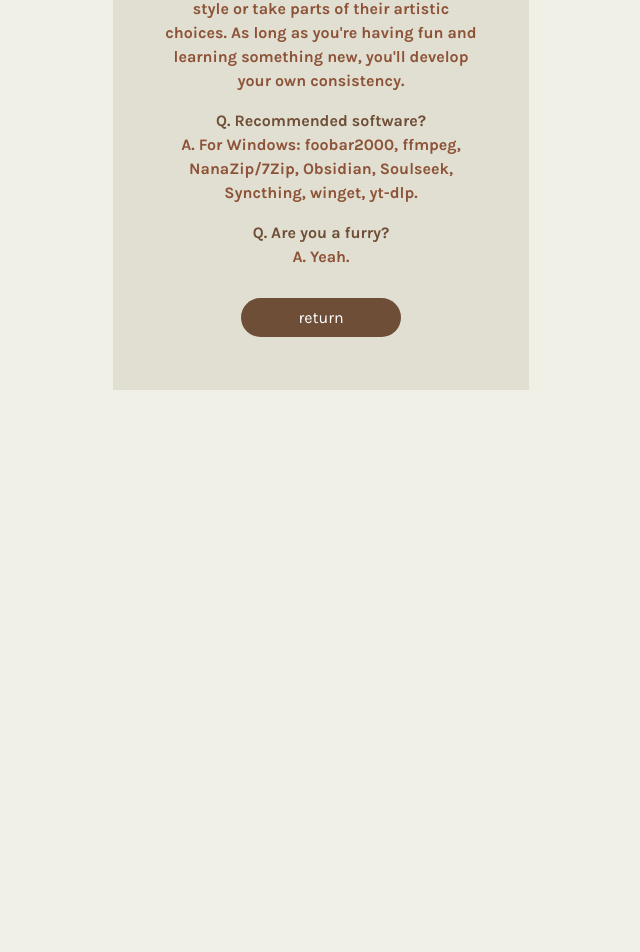
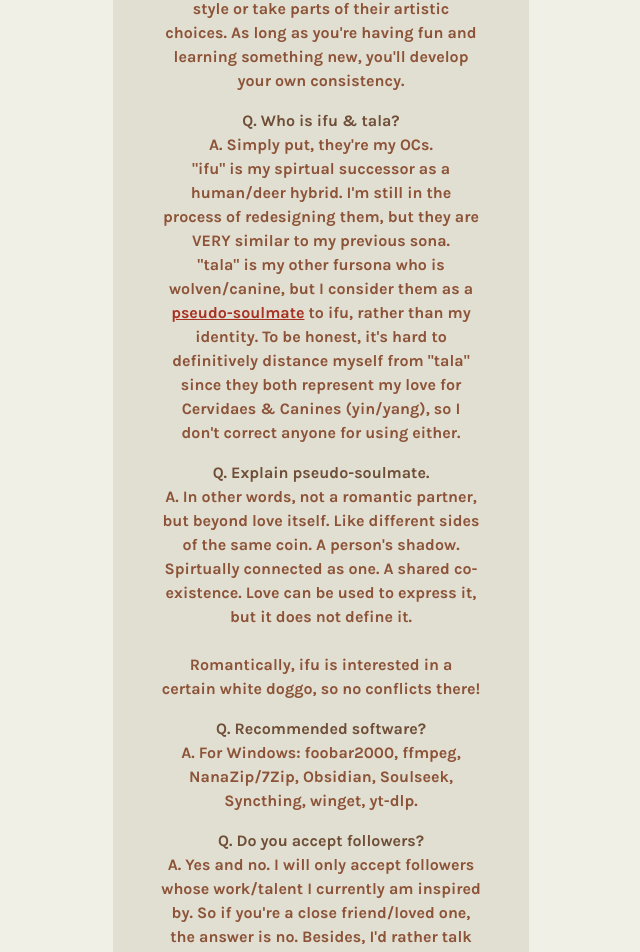
Before and after one commit to sweeneyngo/sweeneyngo.github.io, a React (Vite) app: page /#/faq in a window 1280 px wide. Shown: the part 435-1387 px from the top of the page, without its empty margins (319-959 px from the left). Before the commit the page ends 857 px from the top, so only its background shows below. Built offline with nearby package versions, Linux system fonts and the light colour scheme.

Commit message:
Update faq

```diff
--- a/src/App.css
+++ b/src/App.css
@@ -38,6 +38,10 @@ h4 {
   color: #8d5338;
 }
 
+.answer a {
+  color: #a73122;
+}
+
 .goto {
   display: flex;
   flex-direction: column;
@@ -72,7 +76,7 @@ h4 {
 /* Media adjustments */
 @media (min-width: 768px) and (max-width: 991px) {
   .dialog {
-    width: 15em;
+    width: 17.5em;
   }
 
   .icons a {
@@ -88,7 +92,7 @@ h4 {
 /* Mobile :320px. */
 @media (max-width: 767px) {
   .dialog {
-    width: 10em;
+    width: 12em;
   }
 
   .icons a {
--- a/src/App.tsx
+++ b/src/App.tsx
@@ -16,6 +16,7 @@ function App() {
 
   return (
     <div className="card">
+      <div className="dialog">
         <div className="logo">
           <img className="logo selectDisable" src="https://www.gravatar.com/avatar/8427dba084ed2946d10f6ed3ad04c4f9743d3e6b48a3914c45d74127dd479fa2?s=512" alt="Avatar" />
         </div>
@@ -51,6 +52,8 @@ function App() {
           </a>
         </ul>
       </div>
+
+    </div>
   )
 }
 
--- a/src/index.css
+++ b/src/index.css
@@ -73,7 +73,6 @@ button:focus-visible {
   }
 
   button {
-    width: 8.5em;
     font-size: 14px;
   }
 }
--- a/src/views/FAQ.tsx
+++ b/src/views/FAQ.tsx
@@ -15,8 +15,26 @@ function FAQ() {
                 <h4 className="answer">A. I'm a personal advocate in imitating your heroes. If you are inspired by someone's
                     art, it's okay to replicate their style or take parts of their artistic choices. As long as
                     you're having fun and learning something new, you'll develop your own consistency.</h4>
+                <h4 className="question">Q. Who is ifu & tala?</h4>
+                <h4 className="answer">A. Simply put, they're my OCs.
+                    <br /> "ifu" is my spirtual successor as a human/deer hybrid. I'm still in the process of redesigning them, but they are VERY similar to my previous sona.
+                    <br />
+                    "tala" is my other fursona who is wolven/canine, but I consider them as a
+                    {" "}<a href="https://www.youtube.com/watch?v=lNdMyz7BHe8">pseudo-soulmate</a> to ifu, rather than my identity.
+                    To be honest, it's hard to definitively distance myself from "tala" since they both represent my
+                    love for Cervidaes & Canines (yin/yang), so I don't correct anyone for using either.</h4>
+                <h4 className="question">Q. Explain pseudo-soulmate.</h4>
+                <h4 className="answer">A. In other words, not a romantic partner, but beyond love itself. Like different sides of the same coin. A person's shadow. Spirtually connected as one. A shared co-existence. Love can be used to express it, but it does not define it.
+                    <br />
+                    <br />
+                    Romantically, ifu is interested in a certain white doggo, so no conflicts there!
+                </h4>
                 <h4 className="question">Q. Recommended software?</h4>
                 <h4 className="answer">A. For Windows: foobar2000, ffmpeg, NanaZip/7Zip, Obsidian, Soulseek, Syncthing, winget, yt-dlp.</h4>
+                <h4 className="question">Q. Do you accept followers?</h4>
+                <h4 className="answer">A. Yes and no. I will only accept followers whose work/talent I currently am inspired by.
+                    So if you're a close friend/loved one, the answer is no.
+                    Besides, I'd rather talk to y'all in chats anyway, social media's not the place for that.</h4>
                 <h4 className="question">Q. Are you a furry?</h4>
                 <h4 className="answer">A. Yeah.</h4>
             </div>
```
Lines whose indentation alone changed are shown as unchanged.
